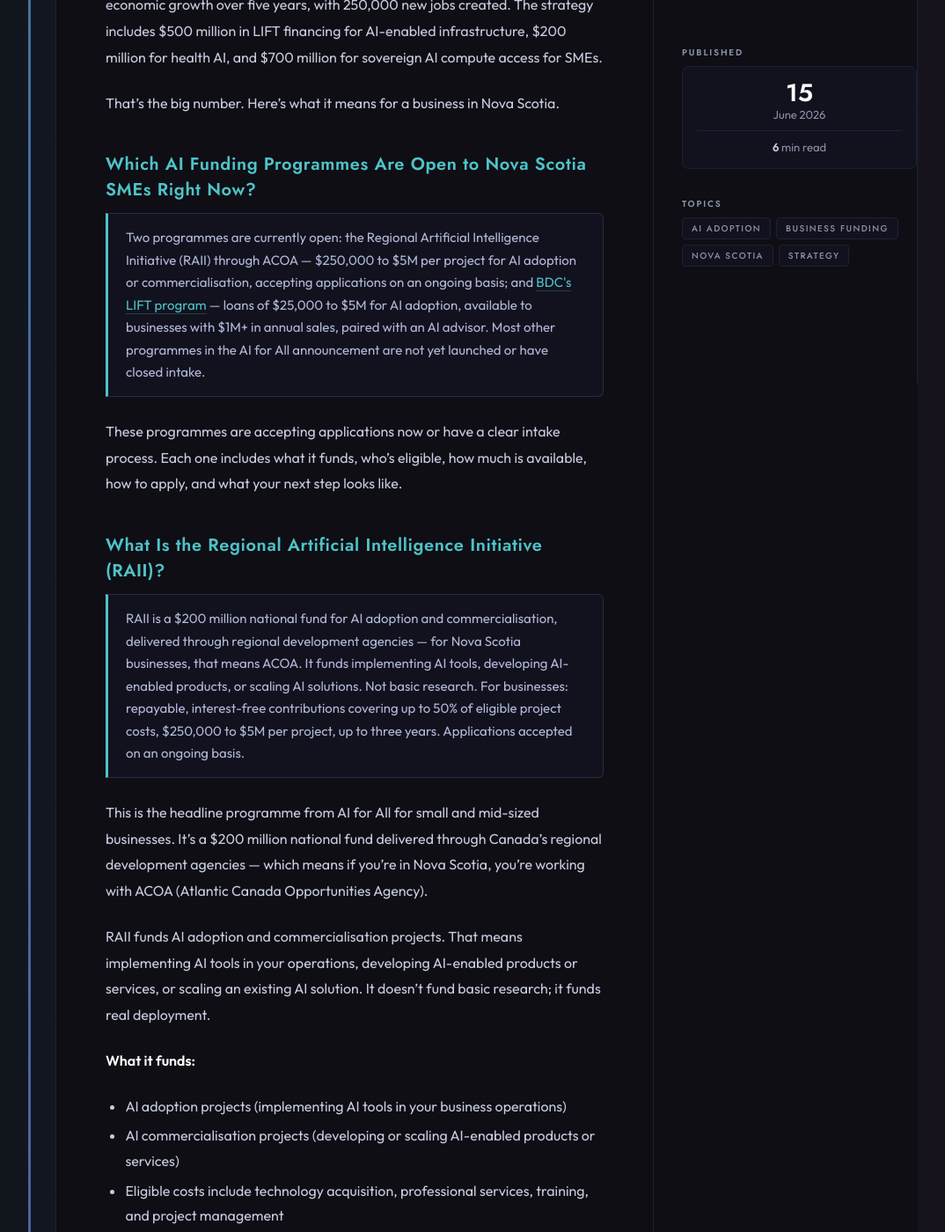
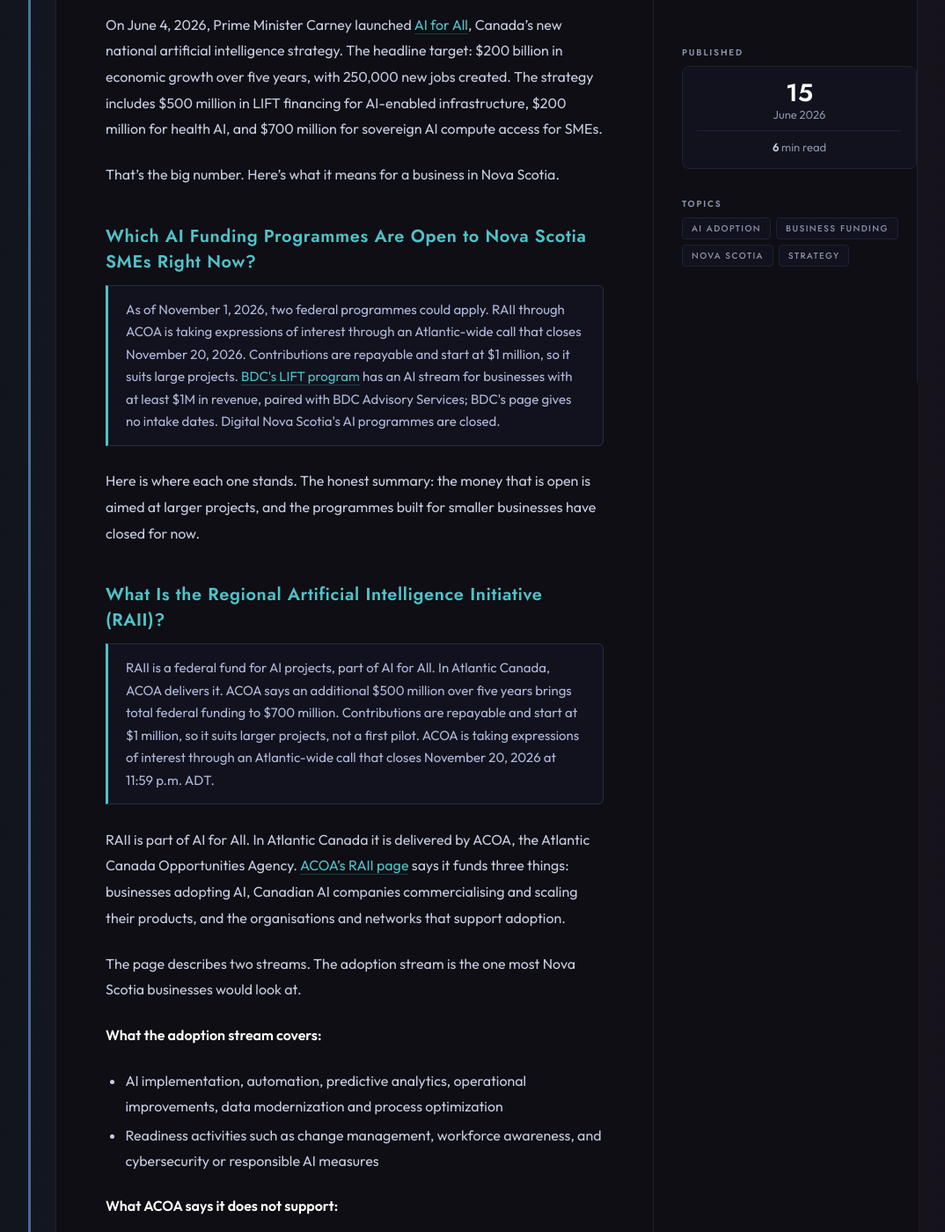
Before and after one commit to elizabethlemoine33-commits/bynorthlight-site, a Jekyll site: the page built from blog/ai-for-all-programmes-nova-scotia-businesses.md, in a window 1280 px wide and 1400 px high, scrolled down 1430 px. Shown: the whole window at 88% size, without its empty margins (87-1161 px from the left). Built offline with Jekyll 4.4.1, drawn with Linux system fonts in a browser that asks for light colours; some of the changed text lies outside the part shown.

Commit message:
AI for All post: correct RAII terms, add Digital Nova Scotia status, fix LIFT figures (#77)
RAII now matches ACOA's page of Oct 22 2026: minimum contribution $1M,
repayable, expression of interest call closing Nov 20 2026, $700M total.
Removed the unsupported $250K-$5M, 50% interest-free, ongoing-basis and
not-for-profit figures and the Prairies applicant guide link. BDC LIFT
loan range removed (BDC's page gives none). Added a Digital Nova Scotia
section: AI Digital Adoption Program, StFX microcredential and AI for
Export closed; Next Level Skills 2027 terms. Added two governance links.

Co-authored-by: Claude Sonnet 5.5 <noreply@anthropic.com>

```diff
--- a/blog/ai-for-all-programmes-nova-scotia-businesses.md
+++ b/blog/ai-for-all-programmes-nova-scotia-businesses.md
@@ -1,11 +1,11 @@
 ---
 layout: post
 title: "AI for All: Open Programmes for Nova Scotia Businesses"
-description: "Which AI funding programmes are actually open to Nova Scotia SMEs right now, how much they offer, and what your next step looks like."
+description: "Which AI funding programmes Nova Scotia SMEs can use now, what each requires, and which have closed. Checked November 1, 2026."
 og_title: "AI for All: Open Programmes for Nova Scotia Businesses"
-og_description: "Which AI funding programmes are actually open to Nova Scotia SMEs right now, how much they offer, and what your next step looks like."
+og_description: "Which AI funding programmes Nova Scotia SMEs can use now, what each requires, and which have closed. Checked November 1, 2026."
 date: 2026-06-15
-date_modified: "2026-07-09"
+date_modified: "2026-11-01"
 published_time: "2026-06-15T00:00:00.000Z"
 permalink: /blog/ai-for-all-programmes-nova-scotia-businesses.html
 source_label: "Blog · Essay"
@@ -25,11 +25,11 @@ related_reading:
     url: /blog/canada-ai-strategy-small-business.html
 faq:
   - q: "What did the AI for All announcement actually include?"
-    a: "Canada's AI for All strategy, launched June 4, 2026 by Prime Minister Carney, targets $200 billion in economic growth over five years and 250,000 new jobs. The pieces that matter for Nova Scotia businesses: $200 million in regional funding delivered through ACOA via the Regional Artificial Intelligence Initiative, and BDC's LIFT program for loans of $25,000–$5M for AI adoption. Those are the fundable programmes that exist now."
+    a: "Canada's AI for All strategy, launched June 4, 2026 by Prime Minister Carney, targets $200 billion in economic growth over five years and 250,000 new jobs. The pieces that matter for Nova Scotia businesses: the Regional Artificial Intelligence Initiative (RAII), delivered in Atlantic Canada by ACOA, and BDC's LIFT program, which has an AI stream. ACOA says RAII now has $700 million in total federal funding."
   - q: "Which AI funding programmes are open to Nova Scotia SMEs right now?"
-    a: "Two programmes are currently open: the Regional Artificial Intelligence Initiative (RAII) through ACOA — $250,000 to $5M per project for AI adoption or commercialisation, accepting applications on an ongoing basis; and BDC's LIFT program — loans of $25,000 to $5M for AI adoption, available to businesses with $1M+ in annual sales, paired with an AI advisor. Most other programmes in the AI for All announcement are not yet launched or have closed intake."
+    a: "As of November 1, 2026, two federal programmes could apply. RAII through ACOA is taking expressions of interest through an Atlantic-wide call that closes November 20, 2026. Contributions are repayable and start at $1 million, so it suits large projects. BDC's LIFT program has an AI stream for businesses with at least $1M in revenue, paired with BDC Advisory Services; BDC's page gives no intake dates. Digital Nova Scotia's AI programmes (the AI Digital Adoption Program, the StFX microcredential and AI for Export) are closed."
   - q: "What is the Regional Artificial Intelligence Initiative (RAII)?"
-    a: "RAII is a $200 million national fund for AI adoption and commercialisation, delivered through regional development agencies — for Nova Scotia businesses, that means ACOA. It funds implementing AI tools, developing AI-enabled products, or scaling AI solutions. For businesses: repayable, interest-free contributions covering up to 50% of eligible project costs, $250,000 to $5M per project, up to three years. Applications accepted on an ongoing basis."
+    a: "RAII is a federal fund for AI projects, part of AI for All. In Atlantic Canada, ACOA delivers it. It supports businesses adopting AI, Canadian AI companies commercialising and scaling, and the organisations that support adoption. ACOA says an additional $500 million over five years brings total federal funding to $700 million. For Atlantic Canadian SMEs that meet the Regional Economic Growth through Innovation (REGI) requirements, the minimum contribution is $1 million and it is repayable. ACOA's page does not state a maximum, a cost-share percentage or a project length. The expression of interest call closes November 20, 2026 at 11:59 p.m. ADT."
   - q: "Which AI programmes aren't currently open?"
     a: "The AI Compute Access Fund — which provided subsidised access to GPU clusters and cloud compute for Canadian SMEs and researchers — closed applications July 31, 2025, with no confirmed reopening date. The AI for All announcement included $700M for sovereign compute for SMEs, which may mean the fund reopens, but no timeline is confirmed."
   - q: "What is the AI Compute Access Fund?"
@@ -37,14 +37,16 @@ faq:
   - q: "How can Northlight Advisory Services help Nova Scotia businesses apply for AI funding?"
     a: "Northlight can help you scope the work, assess whether eligibility is plausible, and decide whether pursuing an application is worth your time. Elizabeth Lemoine works with Nova Scotia businesses on AI adoption and governance — helping identify what to solve, who owns decisions, and what guardrails make implementation trustworthy."
   - q: "What's the first step for Nova Scotia businesses exploring AI funding?"
-    a: "Read the RAII programme applicant guide and the <a href='https://www.bdc.ca/en/solutions/lift' target='_blank' rel='noopener'>BDC LIFT terms</a> — not the AI for All press releases. If RAII looks plausible and your project is in the $250K+ range, contact your nearest ACOA office to discuss it. If LIFT fits your scale and you have a real use case with a Canadian tool vendor, start with a BDC advisor. If neither fits right now, close the tab. The strategy is ten years long. You have time."
+    a: "Read ACOA's RAII page and the <a href='https://www.bdc.ca/en/solutions/lift' target='_blank' rel='noopener'>BDC LIFT terms</a>, not the AI for All press releases. If AI is central to your project and it is $1 million or more, submit an expression of interest to ACOA before November 20, 2026. If LIFT fits (at least $1M in revenue and a real AI use case), start with a BDC advisor. If neither fits right now, close the tab. The strategy is ten years long. You have time."
 ---
 
 <p style="font-size:15px;color:#B0B8D8;background:rgba(79,195,200,0.07);border-left:3px solid #4FC3C8;padding:12px 16px;border-radius:4px;margin:0 0 28px 0;line-height:1.6;">Northlight Advisory Services breaks down which AI funding programmes are actually open to Nova Scotia SMEs right now — translated from press-release language into something you can use on a Wednesday afternoon.</p>
 
+*Last checked November 1, 2026. Programme details change, so confirm with the programme before you act.*
+
 The Prime Minister announced $200 billion. You've got a business to run.
 
-Here's the part of that announcement that actually matters this month — which AI funding programmes are open to a Nova Scotia SME right now, which are closed, and what the next step looks like for each.
+Here's the part of that announcement that actually matters — which AI funding programmes are open to a Nova Scotia SME right now, which are closed, and what the next step looks like for each.
 
 I can't tell you if you qualify without knowing your business. I can tell you what exists, what's open, and what to read next. This isn't a complete guide to every AI programme in Canada — it's a working list of the federal programmes most relevant to small and mid-sized businesses in Nova Scotia, translated from the press-release language into something you can actually use on a Wednesday afternoon.
 
@@ -54,7 +56,7 @@ The door is open. Here's where it leads.
 
 ## What Did the AI for All Announcement Actually Include?
 
-<div class="answer-block"><p>Canada's AI for All strategy, launched June 4, 2026 by Prime Minister Carney, targets $200 billion in economic growth over five years and 250,000 new jobs. The pieces that matter for Nova Scotia businesses: $200 million in regional funding delivered through ACOA via the Regional Artificial Intelligence Initiative, and <a href="https://www.bdc.ca/en/solutions/lift" target="_blank" rel="noopener">BDC's LIFT program</a> for loans of $25,000–$5M for AI adoption. Those are the fundable programmes that exist now.</p></div>
+<div class="answer-block"><p>Canada's AI for All strategy, launched June 4, 2026 by Prime Minister Carney, targets $200 billion in economic growth over five years and 250,000 new jobs. The pieces that matter for Nova Scotia businesses: the Regional Artificial Intelligence Initiative (RAII), delivered in Atlantic Canada by ACOA, and <a href="https://www.bdc.ca/en/solutions/lift" target="_blank" rel="noopener">BDC's LIFT program</a>, which has an AI stream. ACOA says RAII now has $700 million in total federal funding.</p></div>
 
 On June 4, 2026, Prime Minister Carney launched [AI for All](https://www.pm.gc.ca/en/news/news-releases/2026/06/04/prime-minister-carney-launches-ai-all-canadas-new-national-artificial), Canada's new national artificial intelligence strategy. The headline target: $200 billion in economic growth over five years, with 250,000 new jobs created. The strategy includes $500 million in LIFT financing for AI-enabled infrastructure, $200 million for health AI, and $700 million for sovereign AI compute access for SMEs.
 
@@ -62,44 +64,69 @@ That's the big number. Here's what it means for a business in Nova Scotia.
 
 ## Which AI Funding Programmes Are Open to Nova Scotia SMEs Right Now?
 
-<div class="answer-block"><p>Two programmes are currently open: the Regional Artificial Intelligence Initiative (RAII) through ACOA — $250,000 to $5M per project for AI adoption or commercialisation, accepting applications on an ongoing basis; and <a href="https://www.bdc.ca/en/solutions/lift" target="_blank" rel="noopener">BDC's LIFT program</a> — loans of $25,000 to $5M for AI adoption, available to businesses with $1M+ in annual sales, paired with an AI advisor. Most other programmes in the AI for All announcement are not yet launched or have closed intake.</p></div>
+<div class="answer-block"><p>As of November 1, 2026, two federal programmes could apply. RAII through ACOA is taking expressions of interest through an Atlantic-wide call that closes November 20, 2026. Contributions are repayable and start at $1 million, so it suits large projects. <a href="https://www.bdc.ca/en/solutions/lift" target="_blank" rel="noopener">BDC's LIFT program</a> has an AI stream for businesses with at least $1M in revenue, paired with BDC Advisory Services; BDC's page gives no intake dates. Digital Nova Scotia's AI programmes are closed.</p></div>
 
-These programmes are accepting applications now or have a clear intake process. Each one includes what it funds, who's eligible, how much is available, how to apply, and what your next step looks like.
+Here is where each one stands. The honest summary: the money that is open is aimed at larger projects, and the programmes built for smaller businesses have closed for now.
 
 ## What Is the Regional Artificial Intelligence Initiative (RAII)?
 
-<div class="answer-block"><p>RAII is a $200 million national fund for AI adoption and commercialisation, delivered through regional development agencies — for Nova Scotia businesses, that means ACOA. It funds implementing AI tools, developing AI-enabled products, or scaling AI solutions. Not basic research. For businesses: repayable, interest-free contributions covering up to 50% of eligible project costs, $250,000 to $5M per project, up to three years. Applications accepted on an ongoing basis.</p></div>
+<div class="answer-block"><p>RAII is a federal fund for AI projects, part of AI for All. In Atlantic Canada, ACOA delivers it. ACOA says an additional $500 million over five years brings total federal funding to $700 million. Contributions are repayable and start at $1 million, so it suits larger projects, not a first pilot. ACOA is taking expressions of interest through an Atlantic-wide call that closes November 20, 2026 at 11:59 p.m. ADT.</p></div>
 
-This is the headline programme from AI for All for small and mid-sized businesses. It's a $200 million national fund delivered through Canada's regional development agencies — which means if you're in Nova Scotia, you're working with ACOA (Atlantic Canada Opportunities Agency).
+RAII is part of AI for All. In Atlantic Canada it is delivered by ACOA, the Atlantic Canada Opportunities Agency. [ACOA's RAII page](https://www.canada.ca/en/atlantic-canada-opportunities/services/regional-artificial-intelligence-initiative.html){:rel="noopener"} says it funds three things: businesses adopting AI, Canadian AI companies commercialising and scaling their products, and the organisations and networks that support adoption.
 
-RAII funds AI adoption and commercialisation projects. That means implementing AI tools in your operations, developing AI-enabled products or services, or scaling an existing AI solution. It doesn't fund basic research; it funds real deployment.
+The page describes two streams. The adoption stream is the one most Nova Scotia businesses would look at.
 
-**What it funds:**
+**What the adoption stream covers:**
 
-- AI adoption projects (implementing AI tools in your business operations)
-- AI commercialisation projects (developing or scaling AI-enabled products or services)
-- Eligible costs include technology acquisition, professional services, training, and project management
+- AI implementation, automation, predictive analytics, operational improvements, data modernization and process optimization
+- Readiness activities such as change management, workforce awareness, and cybersecurity or responsible AI measures
 
-**Who's eligible:**
+**What ACOA says it does not support:**
 
-- For-profit businesses (sole proprietorships, partnerships, corporations, cooperatives)
-- Not-for-profit organisations
-- Indigenous organisations
-- Must be majority Canadian-owned
-- Must operate in Atlantic Canada (for ACOA delivery)
+- Routine software purchases and standard ERP implementations
+- General IT modernization
+- Training-only initiatives
+- Projects where AI is not central to the outcomes
+
+**Who is eligible:**
+
+- Atlantic Canadian small and medium-sized businesses that meet the eligibility requirements of the Regional Economic Growth through Innovation (REGI) program
+- ACOA's page lists no further conditions, so check the REGI requirements before you assume you qualify
 
 **How much:**
 
-- Contributions between $250,000 and $5 million per project
-- Projects can run up to three years
-- For businesses: repayable contributions (interest-free) covering up to 50% of eligible project costs
-- For not-for-profits: non-repayable contributions covering up to 90% of eligible project costs
+- The minimum contribution is $1 million
+- The page states no maximum, no cost-share percentage and no project length
+- The funding is a repayable contribution, and applicants need to show the project can generate sustainable business growth and economic returns
 
-**How to apply:** Read the [RAII programme applicant guide](https://www.canada.ca/en/prairies-economic-development/services/funding/regional-artificial-intelligence-initiative/program-applicant-guide.html) first — it's detailed but defines eligible costs, application requirements, and assessment criteria clearly. Then contact your nearest ACOA office to discuss your project, and complete and submit an application following the directions on the [How to apply for financial assistance](https://www.acoa-apeca.gc.ca/en/business/financial-information/Pages/HowtoApply.aspx) page.
+**How to apply:** Complete the expression of interest form, linked from the "Get started" button on [ACOA's RAII page](https://www.canada.ca/en/atlantic-canada-opportunities/services/regional-artificial-intelligence-initiative.html){:rel="noopener"}. ACOA also links an RAII FAQ from that page.
 
-**Status:** Open — applications being accepted on an ongoing basis
+**Status:** Open. The call closes November 20, 2026 at 11:59 p.m. ADT.
 
-**Next step:** Read the applicant guide. If the eligibility looks plausible and your project is in the $250K+ range, contact ACOA. If you're not sure whether your project qualifies or you need help scoping it before approaching ACOA, email me — that's the conversation I'm here for.
+**Next step:** If AI is central to your project and it is $1 million or more, read ACOA's page and submit an expression of interest before the call closes. If your project is smaller, RAII is probably not your route. If you are not sure whether your project qualifies or you need help scoping it before you approach ACOA, email me. That is the conversation I am here for.
+
+## What Digital Nova Scotia Programmes Can a Small Business Use?
+
+<div class="answer-block"><p>As of November 1, 2026, the AI programmes Digital Nova Scotia has run for Nova Scotia businesses are closed: the AI Digital Adoption Program, the AI microcredential program with StFX, and AI for Export. What Digital Nova Scotia lists for 2027 is Next Level Skills, which is open to paid Digital Nova Scotia members and funds up to 75% of direct training costs.</p></div>
+
+Digital Nova Scotia has run several AI programmes for businesses in the province. As of November 1, 2026, these are closed:
+
+- AI Digital Adoption Program
+- Microcredential Program: Practical Utilization of AI, with St. Francis Xavier University
+- AI for Export, which ran April 27 to June 8, 2026
+
+Digital Nova Scotia's 2027 offer is [Next Level Skills](https://digitalnovascotia.com/programs){:rel="noopener"}, which it describes as training for people working in Nova Scotia's tech sector. Four virtual courses are listed. Prices below are what eligible members pay, plus HST:
+
+- CISSP Training for Cybersecurity Professionals, January 20 to March 23, 2027: $406
+- AI for Project Management, February 4 to March 11, 2027: $332.38
+- Digital Change Leadership Lab, March 2 to April 6, 2027: $225
+- Data Analytics and Interactive Reporting for SMEs, April 6 to May 18, 2027: $351.10
+
+**Who can apply:** your organization must be a paid Digital Nova Scotia member before the program start date, be located in Nova Scotia, and be registered with the Nova Scotia Registry of Joint Stocks (or incorporated by an act of the legislature) for at least one year.
+
+**What it pays:** funding covers up to 75% of direct training costs, to a maximum of $10,000. Anything over $10,000 is cost-shared at 50%. The member prices above already include this funding. Employees must be receiving full-time compensation while in training.
+
+**Next step:** because Next Level Skills is described as tech-sector training, ask Digital Nova Scotia whether your business and your people qualify before you pay for membership. Check [the Digital Nova Scotia programs page](https://digitalnovascotia.com/programs){:rel="noopener"} for new AI intakes.
 
 ## Which AI Programmes Aren't Currently Open?
 
@@ -140,16 +167,18 @@ I won't pretend I can tell you if you qualify without knowing what you're buildi
 
 I also work with businesses on AI adoption and governance — helping you figure out what to solve, who owns decisions, and what guardrails make it trustworthy. If the funding conversation surfaces a bigger question about whether AI makes sense for your business at all, we can talk through that too.
 
+If you do move ahead with AI, set the guardrails before the money arrives. Two places to start: the [AI acceptable use policy template](/blog/ai-policy-template-canadian-small-business.html) and the [AI risk register starter](/blog/ai-risk-register-canadian-small-business.html).
+
 Email me at [elizabeth@bynorthlight.ca](mailto:elizabeth@bynorthlight.ca). No hard sell. Just the work.
 
 ## What's the First Step for Nova Scotia Businesses Exploring AI Funding?
 
-<div class="answer-block"><p>Read the RAII programme applicant guide and the <a href="https://www.bdc.ca/en/solutions/lift" target="_blank" rel="noopener">BDC LIFT terms</a> — not the AI for All press releases. If RAII looks plausible and your project is in the $250K+ range, contact your nearest ACOA office to discuss it. If LIFT fits your scale and you have a real use case with a Canadian tool vendor, start with a BDC advisor. If neither fits right now, close the tab. The strategy is ten years long. You have time.</p></div>
+<div class="answer-block"><p>Read ACOA's RAII page and the <a href="https://www.bdc.ca/en/solutions/lift" target="_blank" rel="noopener">BDC LIFT terms</a>, not the AI for All press releases. If AI is central to your project and it is $1 million or more, submit an expression of interest to ACOA before November 20, 2026. If LIFT fits (at least $1M in revenue and a real AI use case), start with a BDC advisor. If neither fits right now, close the tab. The strategy is ten years long. You have time.</p></div>
 
-The $200 billion number is real. So is the $200 million in RAII funding being delivered through ACOA. The question isn't whether the funding exists — it's whether it's worth your time to find out if it fits.
+The $200 billion number is real. So is the RAII funding delivered through ACOA, now $700 million in total by ACOA's count. The question isn't whether the funding exists. It's whether it's worth your time to find out if it fits.
 
 > If you're running a business in Nova Scotia and you've been half-watching the AI headlines, wondering if there's something in it for you — there might be.
 
-Read the guides. Make the phone call. Or forward this to someone who should.
+Read the programme pages. Submit the expression of interest if your project is large enough. Or forward this to someone who should.
 
 The big number matters. The small decision is yours.
```
